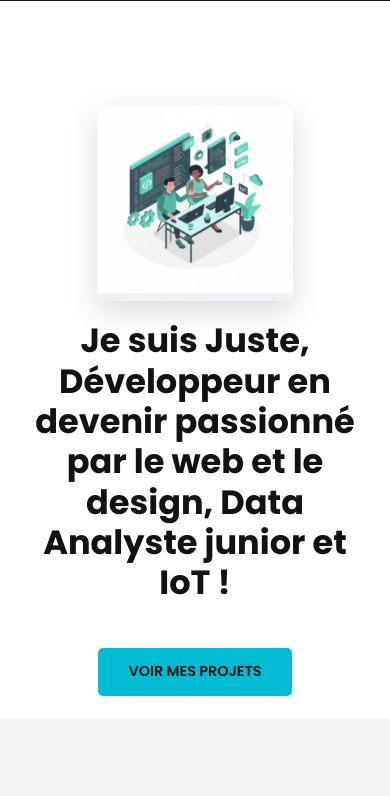
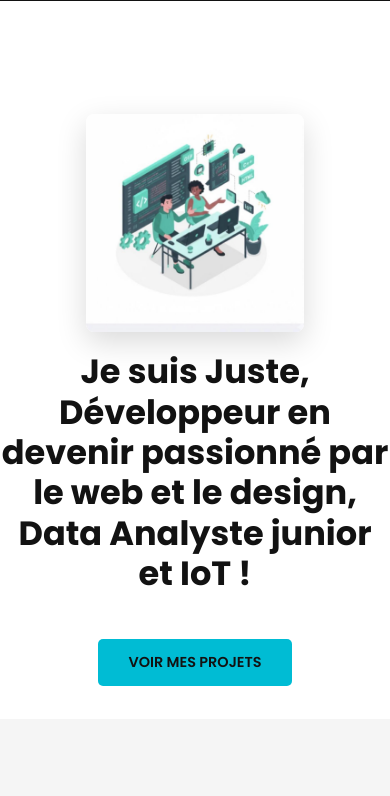
Before and after one commit to justekc24/portfolio, a plain HTML site: page index.html in a window 390 px wide. Shown: the part 90-886 px from the top of the page. Drawn offline with Linux system fonts and the light colour scheme.

Commit message:
responsivité corrigé

```diff
--- a/style.css
+++ b/style.css
@@ -24,8 +24,8 @@ body {
 }
 
 .container {
-    width: 90%;
-    max-width: 1100px;
+    width: 100%;
+
     margin: 0 auto;
 }
 
@@ -169,7 +169,7 @@ header ul li a:hover {
     .hero-content { flex-direction: column-reverse; gap: 20px; }
     .welcome-image { flex: 0 0 auto; width: 80%; }
     .hero-text { flex: 1 1 100%; text-align: center; }
-    .welcome-image img { max-width: 90%; }
+    .welcome-image img { max-width: 100%; }
 }
 
 /* --- Section À Propos --- */
@@ -359,4 +359,5 @@ footer {
 
 .footer-content p {
     margin: 5px 0;
+
 }
```
